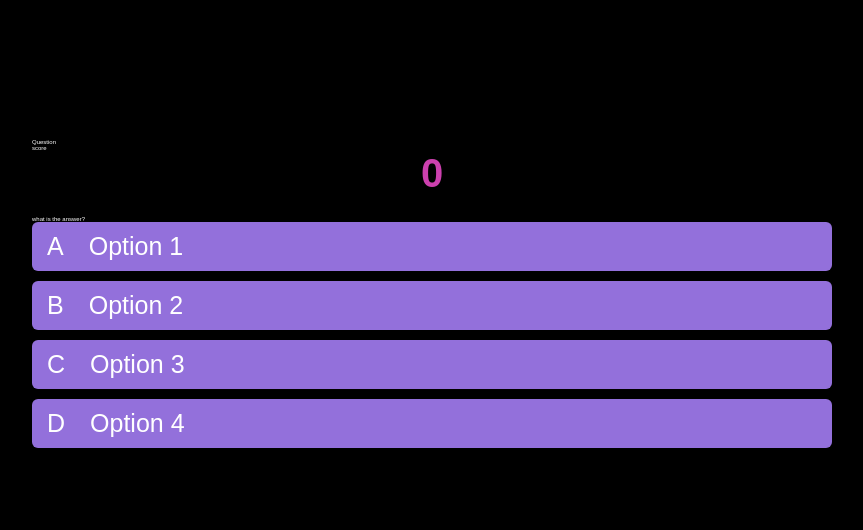
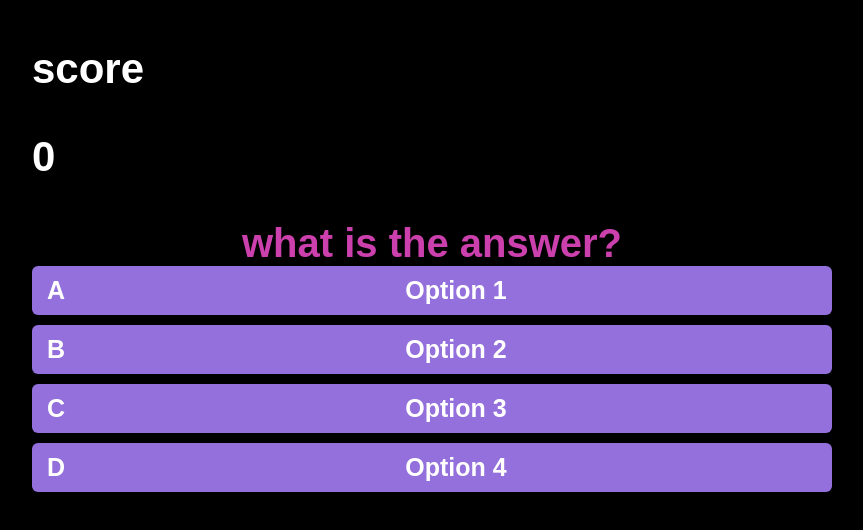
Before and after one commit to katers0259/BranaganCodeQuiz, a plain HTML site: page quiz.html in a window 1280 px wide. Shown: the part 372-902 px from the top of the page, without its empty margins (208-1071 px from the left). Drawn offline with Linux system fonts and the light colour scheme.

Commit message:
creating the javascript variables

```diff
--- a/question.js
+++ b/question.js
@@ -13,50 +13,51 @@
 //answering each question moves you to the next question until the end.
 //when you get to the end, make buttons invisible again. and displays this is the end.
 
-var question = document.getElementById("questions");
-var startBtn = document.getElementById("startBtn");
-var highscoreBtn = document.getElementById("highscoreBtn")
-var btn1 =document.getElementById("btn1");
-var btn2 =document.getElementById("btn2");
-var btn3 =document.getElementById("btn3");
-var btn4 =document.getElementById("btn4");
-var invisible = document.getElementsByClassName("invisible");
+
+
+
+const quesiton = document.querySelector("#question");
+const choices = Array.from(document.querySelector(".choice-text");
+const score = document.querySelector("#score")
+let currentQuestion = {};
+let acceptingAnswers = true;
+let score = 0;
+let questionCounter = 0;
+let availableQuestions =[];
+
+
+
 var timer = document.getElementById("timeGauge")
 
-var score = 0;
 
-const myQuestions = [
+
+let myQuestions = [
   {
     question: "Who Invented JavaScript?",
-    answer1: {
      a: "Douglas Crockford",
      b: "Beyonce",
      c: "Brendan Eich",
-     d: "Obama"
-    },
-    correctAnswer: "c"
+     d: "Obama",
+    answer: "c"
   },
   {
     question: "What does HTML stand for?",
-    answer2: {
+
       a: "Hyper Text Markup Language",
       b: "Happy Times Maybe Later",
       c: "Cascading Style Sheets",
-      d: "Nodes"
-
-    },
-    correctAnswer: "a"
+      d: "Nodes",
+    answer: "a"
   },
 
   {
     question: "Which on of these is not a language?",
-    answer3: {
+
       a: "Javascript",
       b: "HTML",
       c: "css",
-      d: "browser"
-    },
-    CorrectAnswer: "d"
+      d: "browser",
+     answer: "d"
 
   },
 ]
@@ -91,14 +92,7 @@ startBtn.addEventListener("click", function(){
 },1000);
 });
 
-startBtn.onclick = function () {
-  question.textContent = myQuestions[indexQuestions].question;
-  btn1.innerHTML = myQuestions[indexQuestions].a ;
-  btn2.innerHTML = myQuestions[indexQuestions].b ;
-  btn3.innerHTML = myQuestions[indexQuestions].c;
-  btn4.innerHTML = myQuestions[indexQuestions].d;
 
-};
 
 
 //adding the correct corelation of the answer
--- a/quiz.css
+++ b/quiz.css
@@ -25,7 +25,28 @@ body {
 .choice-text {
     padding: 10px;
     width: 100%;
+    color: #ffffff;
 }
+.correct {
+    background:linear-gradient(32deg, rgba(11, 223, 36)0%, rgb(41, 232, 111) 100% );
+}
+.incorrect {
+    background:linear-gradient(32deg, rgba(230, 29, 29, 1)0%, rgb(224, 11, 11, 1) 100% );
+}
+#hud {
+    display: flex;
+    justify-content: space-between;
+};
+
+.hud-prefix .hud-main-text {
+    text-align: center;
+    font-size: 20px;
+    text-align: center;
+    float: right;
+    margin-right: 20px;
+}
+
+
 
 @media screen and (max-width: 768px) {
     .choice-container {
--- a/quiz.html
+++ b/quiz.html
@@ -13,22 +13,17 @@
 <div class="container">
     <div id="game" class="justify-center flex-column">
         <div id="hud">
+
             <div class="hud-item">
-                <p id="progressText" class="hud-prefix">
-                    Question
-                </p>
-
-            </div>
-            <div class="hud-item">
-                <p class="hud-prefix">
+                <h2 class="hud-prefix">
                     score
-                </p>
-                <h1 class="hud-main-text" id="score">
+                </h2>
+                <h2 class="hud-main-text" id="score">
                     0
-                </h1>
+                </h2>
             </div>
         </div>
-        <div id="question">what is the answer?
+        <h1 id="question">what is the answer?</h>
             <div class="choice-container">
                 <p class="choice-prefix">A</p>
                     <p class="choice-text" data-number="1">Option 1</p>
@@ -56,7 +51,7 @@
 
         </div>
     </div>
-</div>
+
 
 
 
--- a/style.css
+++ b/style.css
@@ -13,7 +13,7 @@ body {
 
 h1 {
     font-size: 4rem;
-    margin-bottom: 2rem;
+    margin-bottom: 50px;
     text-align: center;
     font-family: fantasy;
     color: #cc40ae;
```
